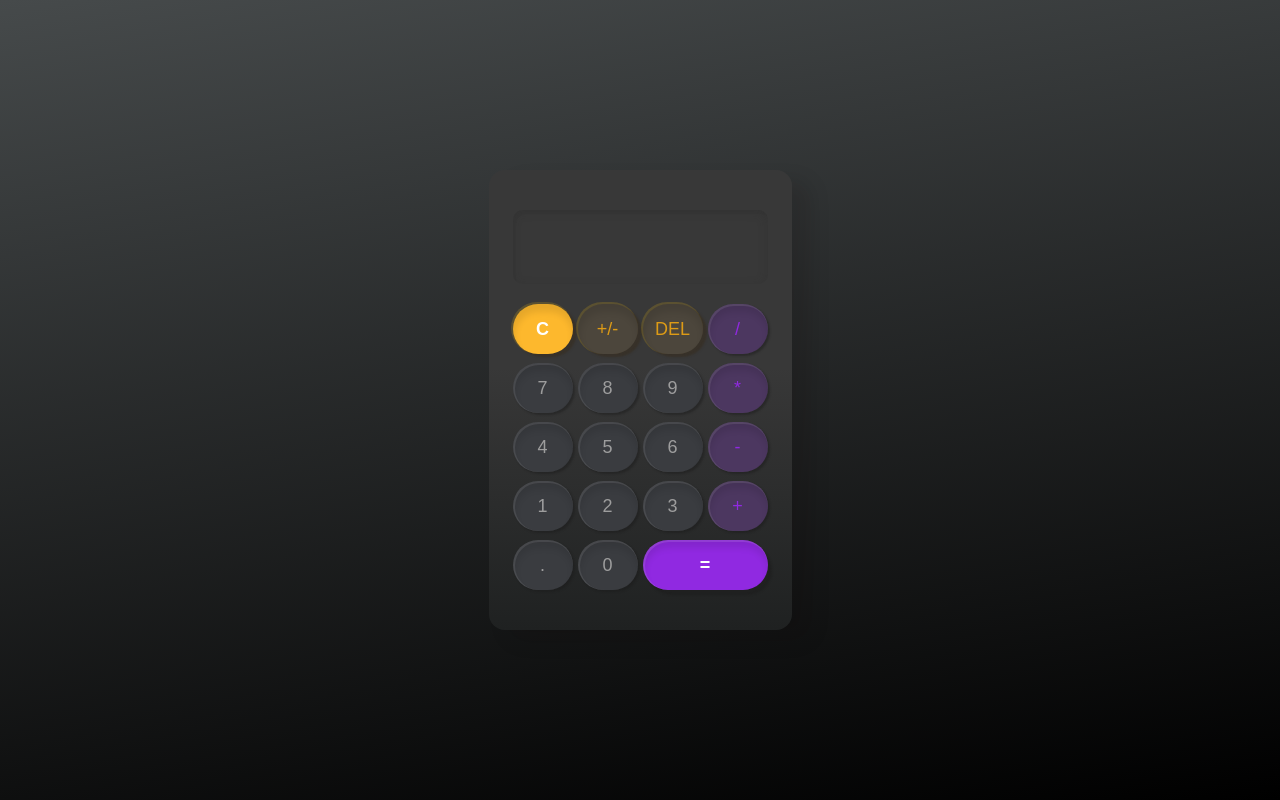
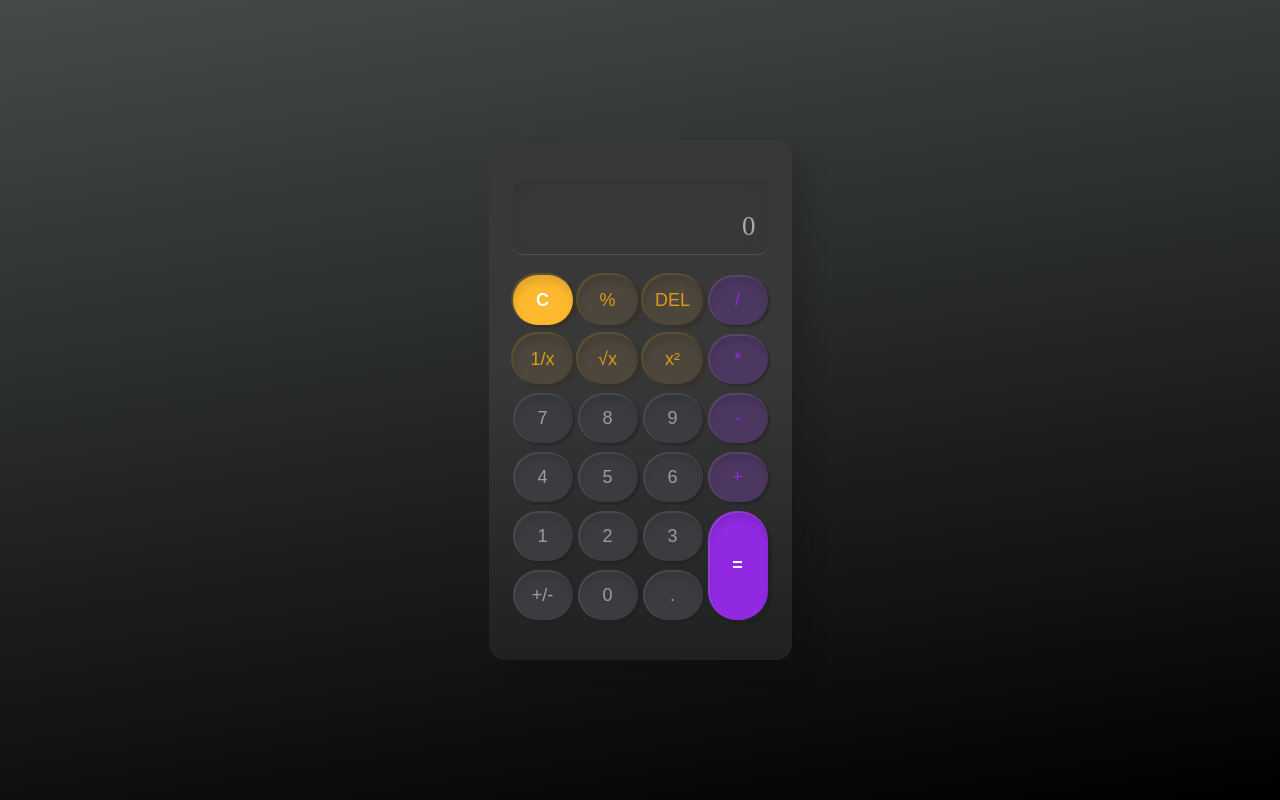
Before and after one commit to samia13/js-calculator, a plain HTML site: page index.html in a window 1280 px wide. Drawn offline with Linux system fonts and the light colour scheme.

Commit message:
adding more buttons

```diff
--- a/app.css
+++ b/app.css
@@ -42,6 +42,7 @@ body {
   justify-content: center;
   align-items: flex-end;
   width: 100%;
+  border-bottom: 1px solid #535050;
 }
 
 .previous {
@@ -126,3 +127,7 @@ body {
 .decimal:hover {
   background-color: #2c2e30;
 }
+.equal {
+  grid-row: span 2;
+  height: auto;
+}
--- a/app.js
+++ b/app.js
@@ -1,6 +1,6 @@
 let operator = "";
 let previousValue = "";
-let currentValue = "";
+let currentValue = "0";
 
 document.addEventListener("DOMContentLoaded", function () {
   let clearBtn = document.querySelector(".clear");
--- a/index.html
+++ b/index.html
@@ -19,28 +19,32 @@
       </div>
       <div class="btn-grid">
         <button class="btn clear yellow font-bold">C</button>
-        <button class="btn plus-minus light-yellow">+/-</button>
+        <button class="btn plus-minus light-yellow">%</button>
         <button class="btn delete light-yellow">DEL</button>
         <button class="btn operator light-purple">/</button>
+
+        <button class="btn operator light-yellow">1/x</button>
+        <button class="btn operator light-yellow">√x</button>
+        <button class="btn operator light-yellow">x²</button>
+        <button class="btn operator light-purple">*</button>
 
         <button class="btn number">7</button>
         <button class="btn number">8</button>
         <button class="btn number">9</button>
-        <button class="btn operator light-purple">*</button>
+        <button class="btn operator light-purple">-</button>
 
         <button class="btn number">4</button>
         <button class="btn number">5</button>
         <button class="btn number">6</button>
-        <button class="btn operator light-purple">-</button>
+        <button class="btn operator light-purple">+</button>
 
         <button class="btn number">1</button>
         <button class="btn number">2</button>
         <button class="btn number">3</button>
-        <button class="btn operator light-purple">+</button>
-
+        <button class="btn equal purple font-bold">=</button>
+        <button class="btn number plus-minus">+/-</button>
+        <button class="btn number">0</button>
         <button class="btn decimal">.</button>
-        <button class="btn number">0</button>
-        <button class="btn equal span-two purple font-bold">=</button>
       </div>
     </div>
     <script src="app.js"></script>
```
